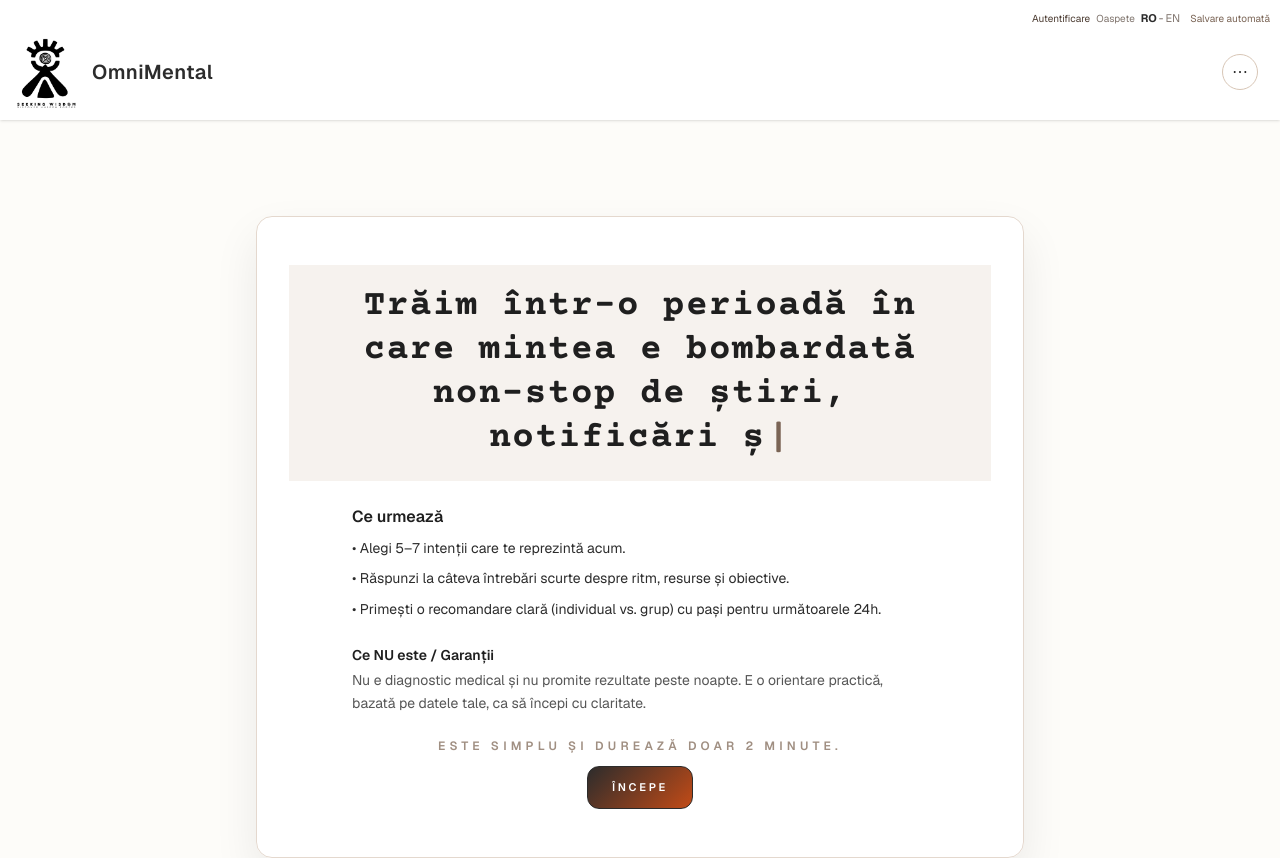
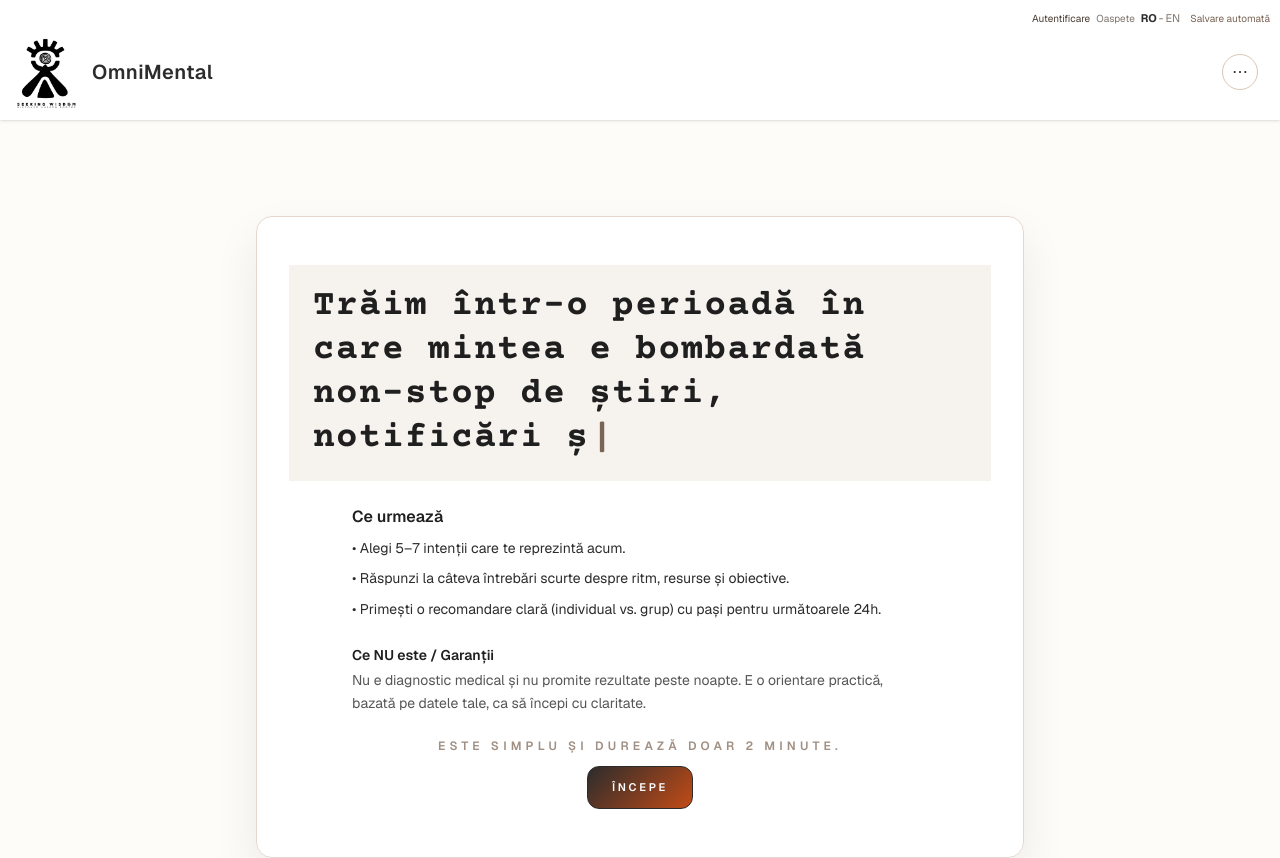
Before and after one commit to tiberiudaniel/omnimental-landing, a Next.js app: page / in a window 1280 px wide. Shown: the top 858 px of the page. Built offline with nearby package versions, Linux system fonts and the light colour scheme; no server answers.

Commit message:
upgrade typewriterr

```diff
--- a/components/IntentCloud.tsx
+++ b/components/IntentCloud.tsx
@@ -182,7 +182,11 @@ export default function IntentCloud({
   return (
     <section data-testid="wizard-step-intent" className="flex min-h-[calc(100vh-96px)] w-full items-center justify-center bg-[#FDFCF9] px-6 py-12">
       <div className="w-full max-w-5xl space-y-6 rounded-[16px] border border-[#E4D8CE] bg-white/92 px-6 py-10 text-center shadow-[0_16px_40px_rgba(0,0,0,0.08)] backdrop-blur-[2px]">
-        <TypewriterText text={title} speed={90} enableSound key={title} />
+        <div className="w-full flex justify-center">
+          <div className="max-w-xl w-full text-left">
+            <TypewriterText text={title} speed={90} enableSound key={title} />
+          </div>
+        </div>
         {helper ? (
           <div className="mx-auto max-w-3xl text-[#2C2C2C]/80">
             <p className="t-body text-center">{helper}</p>
--- a/components/MultiTypewriter.tsx
+++ b/components/MultiTypewriter.tsx
@@ -11,7 +11,7 @@ type Props = {
   onDone?: () => void;
 };
 
-export default function MultiTypewriter({ lines, speed = 60, gapMs = 500, wrapperClassName = "mb-5 w-full bg-transparent px-0 py-0", onDone }: Props) {
+export default function MultiTypewriter({ lines, speed = 60, gapMs = 450, wrapperClassName = "mb-5 w-full bg-transparent px-0 py-0", onDone }: Props) {
   const [idx, setIdx] = useState(0);
   const sig = useMemo(() => lines.join("|"), [lines]);
   const prevSigRef = useRef<string>(sig);
@@ -34,8 +34,11 @@ export default function MultiTypewriter({ lines, speed = 60, gapMs = 500, wrappe
       wrapperClassName={wrapperClassName}
       onComplete={() => {
         if (idx < lines.length - 1) {
-          // small variance for a natural feel: 0.4–0.6s
-          const pause = Math.max(400, Math.min(600, Math.round(gapMs + (Math.random() * 200 - 100))));
+          // slightly quicker progression with smaller variance: ~0.38–0.62s around gapMs
+          const variance = 160; // ±80ms
+          const min = 350;
+          const max = 650;
+          const pause = Math.max(min, Math.min(max, Math.round(gapMs + (Math.random() * variance - variance / 2))));
           setTimeout(() => setIdx((i) => i + 1), pause);
         } else if (onDone) {
           onDone();
--- a/components/TypewriterText.tsx
+++ b/components/TypewriterText.tsx
@@ -15,56 +15,39 @@ interface TypewriterTextProps {
 
 export default function TypewriterText({
   text,
-  speed = 60,
+  speed = 60, // ~50–70ms/char țintă
   enableSound = false,
   onComplete,
-  wrapperClassName = "mb-6 w-full bg-[#F6F2EE] px-6 py-5",
+  wrapperClassName = "mb-6 w-full bg-[#F6F2EE] px-6 py-5 text-left",
   cursorClassName = "typewriter-cursor",
-  // target pause after a short sentence: 1.0–1.5s
-  pauseAtEndMs = 1200,
+  pauseAtEndMs = 1200, // ~1–1.5s pauză înainte de onComplete
   skipEnabled = true,
 }: TypewriterTextProps) {
-  // Revert to simple "test only" static mode to avoid accidental skips
-  const [reducedMotion, setReducedMotion] = useState(false);
-  const staticMode = (typeof window !== 'undefined' && window.location.search.includes('e2e=1')) || reducedMotion;
-  const [displayedText, setDisplayedText] = useState(staticMode ? text : "");
-  const [index, setIndex] = useState(staticMode ? text.length : 0);
-  const [showCursor, setShowCursor] = useState(!staticMode);
-  const timeoutRef = useRef<ReturnType<typeof setTimeout> | null>(null);
+  const [displayedText, setDisplayedText] = useState("");
+  const [index, setIndex] = useState(0);
+  const [showCursor, setShowCursor] = useState(true);
+
+  const typingTimeoutRef = useRef<ReturnType<typeof setTimeout> | null>(null);
+  const cursorTimeoutRef = useRef<ReturnType<typeof setTimeout> | null>(null);
   const completionRef = useRef(false);
+
   const audioContextRef = useRef<AudioContext | null>(null);
   const noiseBufferRef = useRef<AudioBuffer | null>(null);
-  const cursorTimeoutRef = useRef<ReturnType<typeof setTimeout> | null>(null);
-  // Respect system reduced-motion
-  useEffect(() => {
-    if (typeof window === 'undefined') return;
-    try {
-      const mq: MediaQueryList = window.matchMedia('(prefers-reduced-motion: reduce)');
-      const handler = () => setReducedMotion(!!mq.matches);
-      handler();
-      if ('addEventListener' in mq) (mq as unknown as { addEventListener: (type: 'change', listener: () => void) => void }).addEventListener('change', handler);
-      else if ('addListener' in mq) (mq as unknown as { addListener: (listener: () => void) => void }).addListener(handler);
-      return () => {
-        if ('removeEventListener' in mq) (mq as unknown as { removeEventListener: (type: 'change', listener: () => void) => void }).removeEventListener('change', handler);
-        else if ('removeListener' in mq) (mq as unknown as { removeListener: (listener: () => void) => void }).removeListener(handler);
-      };
-    } catch {
-      // noop: keep default reducedMotion=false
-    }
-  }, []);
 
+  // -----------------------------
+  // Sunet typewriter
+  // -----------------------------
   useEffect(() => {
     if (!enableSound) {
       if (audioContextRef.current) {
         void audioContextRef.current.close().catch(() => undefined);
       }
       audioContextRef.current = null;
-      return undefined;
+      noiseBufferRef.current = null;
+      return;
     }
 
-    if (typeof window === "undefined") {
-      return undefined;
-    }
+    if (typeof window === "undefined") return;
 
     try {
       const maybeWindow = window as typeof window & {
@@ -72,19 +55,23 @@ export default function TypewriterText({
       };
       const AudioContextCtor =
         window.AudioContext ?? maybeWindow.webkitAudioContext;
+
       if (!AudioContextCtor) {
         console.warn("AudioContext is not supported in this browser.");
-        return undefined;
+        return;
       }
+
       const context = new AudioContextCtor();
       audioContextRef.current = context;
 
       const frameCount = Math.max(Math.round(context.sampleRate * 0.08), 1);
       const buffer = context.createBuffer(1, frameCount, context.sampleRate);
       const data = buffer.getChannelData(0);
+
       for (let i = 0; i < data.length; i += 1) {
         data[i] = (Math.random() * 2 - 1) * 0.45;
       }
+
       noiseBufferRef.current = buffer;
     } catch (error) {
       console.warn("Could not create AudioContext:", error);
@@ -103,9 +90,7 @@ export default function TypewriterText({
 
   const playClick = () => {
     const context = audioContextRef.current;
-    if (!context) {
-      return;
-    }
+    if (!context) return;
 
     const resumePromise =
       context.state === "suspended" ? context.resume() : Promise.resolve();
@@ -169,39 +154,68 @@ export default function TypewriterText({
       });
   };
 
+  // -----------------------------
+  // Reset animatia când se schimbă textul
+  // -----------------------------
   useEffect(() => {
-    if (staticMode) return;
-    if (timeoutRef.current) {
-      clearTimeout(timeoutRef.current);
+    // clear timeouts vechi
+    if (typingTimeoutRef.current) {
+      clearTimeout(typingTimeoutRef.current);
+      typingTimeoutRef.current = null;
+    }
+    if (cursorTimeoutRef.current) {
+      clearTimeout(cursorTimeoutRef.current);
+      cursorTimeoutRef.current = null;
     }
 
-    if (!text) {
-      if (!completionRef.current && onComplete) {
+    completionRef.current = false;
+    // Schedule state resets to avoid synchronous setState in effect
+    const id = (typeof window !== 'undefined' ? window.requestAnimationFrame : (fn: () => void) => setTimeout(fn, 0))(() => {
+      setDisplayedText("");
+      setIndex(0);
+      setShowCursor(true);
+
+      if (!text || text.trim().length === 0) {
+        setShowCursor(false);
         completionRef.current = true;
-        onComplete();
+        onComplete?.();
+      }
+    });
+    return () => {
+      if (typeof window !== 'undefined' && typeof id === 'number' && 'cancelAnimationFrame' in window) {
+        window.cancelAnimationFrame(id as number);
+      }
+    };
+  }, [text, onComplete]);
+
+  // -----------------------------
+  // Efectul de typewriter
+  // -----------------------------
+  useEffect(() => {
+    if (!text || text.trim().length === 0) return;
+
+    // dacă am terminat toate caracterele
+    if (index >= text.length) {
+      if (!completionRef.current) {
+        completionRef.current = true;
+
+        const jitter = Math.random() * 500 - 250; // ±250ms
+        const endPause = Math.max(
+          800,
+          Math.min(1600, Math.round(pauseAtEndMs + jitter))
+        );
+
+        cursorTimeoutRef.current = setTimeout(() => {
+          setShowCursor(false);
+          onComplete?.();
+        }, endPause);
       }
       return;
     }
 
-    if (index >= text.length) {
-      if (!completionRef.current && onComplete) {
-        completionRef.current = true;
-        // small natural variance around the pause window (1000–1500ms)
-        const endPause = Math.max(1000, Math.min(1500, Math.round(pauseAtEndMs + (Math.random() * 500 - 250))));
-        const timeout = setTimeout(() => {
-          setShowCursor(false);
-        }, endPause);
-        cursorTimeoutRef.current = timeout;
-        onComplete();
-      }
-      return;
-    }
-
-    completionRef.current = false;
-
     const char = text[index];
-    const baseSpeed = Math.max(speed, 30); // 50–70ms target (default 60)
-    const jitter = 12; // ±10–15ms variation → pick 12ms
+    const baseSpeed = Math.max(speed, 30);
+    const jitter = 12;
     let delay = baseSpeed + (Math.random() * (jitter * 2) - jitter);
 
     if (char === "," || char === ";") {
@@ -212,59 +226,83 @@ export default function TypewriterText({
       delay *= 1.9;
     }
 
-    timeoutRef.current = setTimeout(() => {
+    const safeDelay = Math.max(delay, 24);
+
+    typingTimeoutRef.current = setTimeout(() => {
       setDisplayedText((prev) => prev + char);
       setIndex((prev) => prev + 1);
 
       if (enableSound && char.trim()) {
         playClick();
       }
-    }, Math.max(delay, 24));
+    }, safeDelay);
 
     return () => {
-      if (timeoutRef.current) {
-        clearTimeout(timeoutRef.current);
+      if (typingTimeoutRef.current) {
+        clearTimeout(typingTimeoutRef.current);
+        typingTimeoutRef.current = null;
       }
     };
-  }, [index, text, speed, enableSound, onComplete, pauseAtEndMs, staticMode]);
+  }, [index, text, speed, enableSound, pauseAtEndMs, onComplete]);
 
+  // -----------------------------
+  // Cleanup general
+  // -----------------------------
   useEffect(() => {
     return () => {
-      if (timeoutRef.current) {
-        clearTimeout(timeoutRef.current);
+      if (typingTimeoutRef.current) {
+        clearTimeout(typingTimeoutRef.current);
       }
       if (cursorTimeoutRef.current) {
         clearTimeout(cursorTimeoutRef.current);
       }
+      if (audioContextRef.current) {
+        void audioContextRef.current.close().catch(() => undefined);
+      }
     };
   }, []);
 
+  // -----------------------------
+  // Skip pe click (arată tot textul)
+  // -----------------------------
   const handleSkip = () => {
     if (!skipEnabled) return;
+
+    if (typingTimeoutRef.current) {
+      clearTimeout(typingTimeoutRef.current);
+      typingTimeoutRef.current = null;
+    }
+    if (cursorTimeoutRef.current) {
+      clearTimeout(cursorTimeoutRef.current);
+      cursorTimeoutRef.current = null;
+    }
+
     setDisplayedText(text);
     setIndex(text.length);
     setShowCursor(false);
-    if (!completionRef.current && onComplete) {
+
+    if (!completionRef.current) {
       completionRef.current = true;
-      onComplete();
+      onComplete?.();
     }
   };
 
   return (
     <div className={wrapperClassName} onClick={handleSkip} role="presentation">
+      <div className="min-h-[7.5rem] flex items-start">
         <h2
-        className="text-center text-2xl font-semibold leading-snug text-[#1F1F1F] md:text-[28px]"
+          className="text-2xl font-semibold leading-snug text-[#1F1F1F] md:text-[28px] text-left"
           style={{
             letterSpacing: "0.04em",
             fontFamily: '"Courier Prime", monospace',
-          minHeight: "3.2rem",
           }}
         >
-        <span aria-label={text} role="text" className="inline-block">
+          <span aria-label={text} role="text" className="block w-full">
             {displayedText}
             {showCursor ? <span className={cursorClassName}>|</span> : null}
           </span>
         </h2>
+      </div>
       <style jsx>{`
         .typewriter-cursor {
           display: inline-block;
--- a/components/WizardProgress.tsx
+++ b/components/WizardProgress.tsx
@@ -4,7 +4,7 @@ import type { Step } from "./useWizardSteps";
 
 const PROGRESS_STEPS = [
   { id: "context", labelRo: "Context", labelEn: "Context" },
-  { id: "themes", labelRo: "Intenții & Cloud", labelEn: "Intent & Cloud" },
+  { id: "themes", labelRo: "Scop și intenție", labelEn: "Scope & Intent" },
   { id: "resources", labelRo: "Motivație & Resurse", labelEn: "Motivation & Resources" },
   { id: "recommendation", labelRo: "Recomandare", labelEn: "Recommendation" },
 ];
--- a/i18n/ro.json
+++ b/i18n/ro.json
@@ -484,8 +484,8 @@
   "progressStageClarity": "Clarificare",
   "progressStageMomentum": "Momentum",
   "progressSparklineLabel": "Trend intensitate",
-  "progressIntentTitle": "Intenții & Cloud",
-  "progressIntentEmpty": "Finalizează secțiunea Intenții & Cloud pentru a vedea temele dominante.",
+  "progressIntentTitle": "Scop și intenție",
+  "progressIntentEmpty": "Finalizează secțiunea Scop și intenție pentru a vedea temele dominante.",
   "progressEvaluationCardTitle": "Evaluări Omni-Intel",
   "progressEvaluationEmpty": "Completează prima evaluare completă pentru a popula acest card.",
   "progressMotivationTitle": "Motivație & Resurse",
```
Also changed, not shown: components/FirstScreen.tsx (+7 -3 lines), components/RecommendationStep.tsx (+10 -3 lines), components/ReflectionScreen.tsx (+9 -18 lines), components/WizardRouter.tsx (+9 -5 lines). Lines whose indentation alone changed are shown as unchanged.
